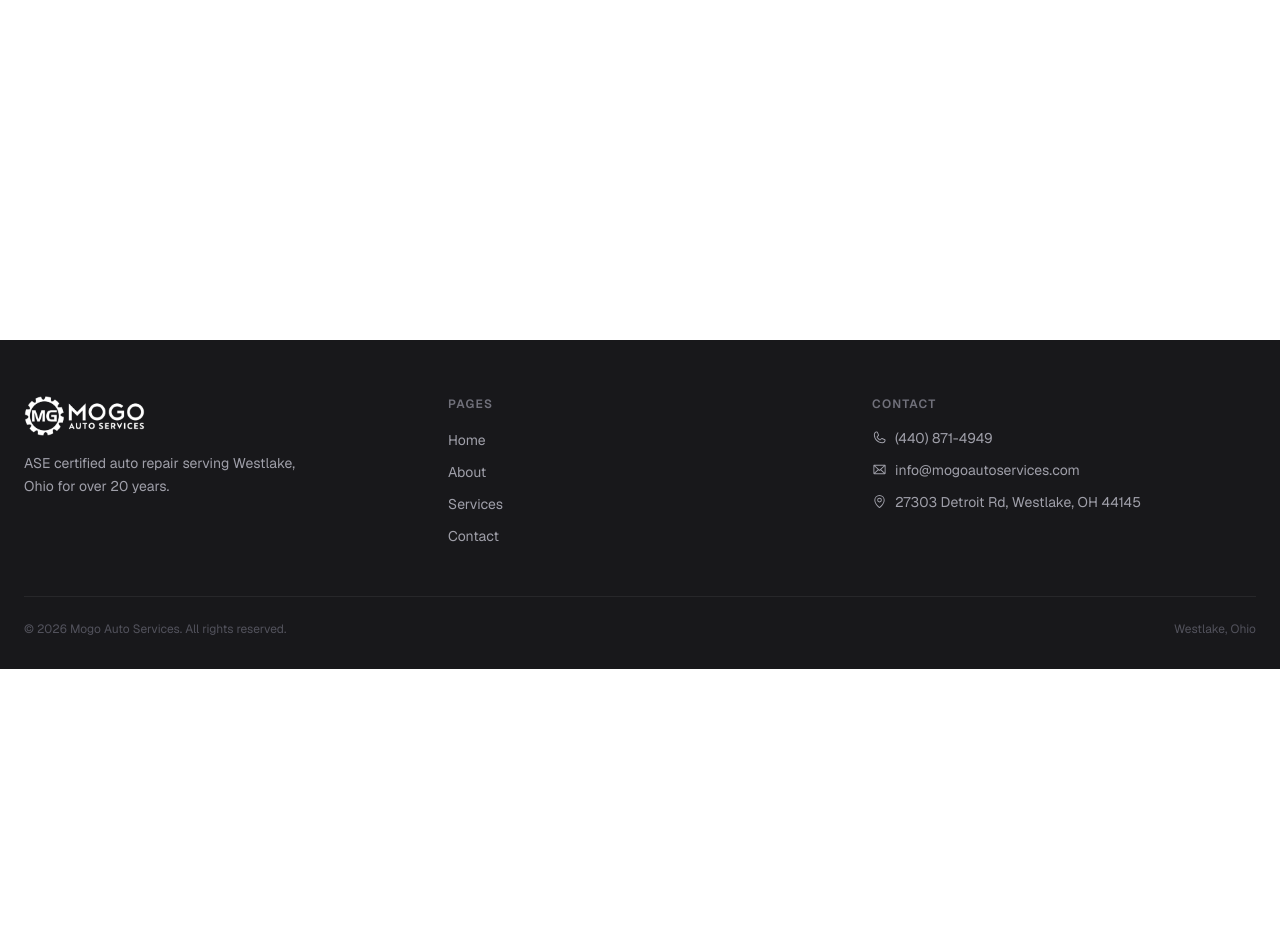
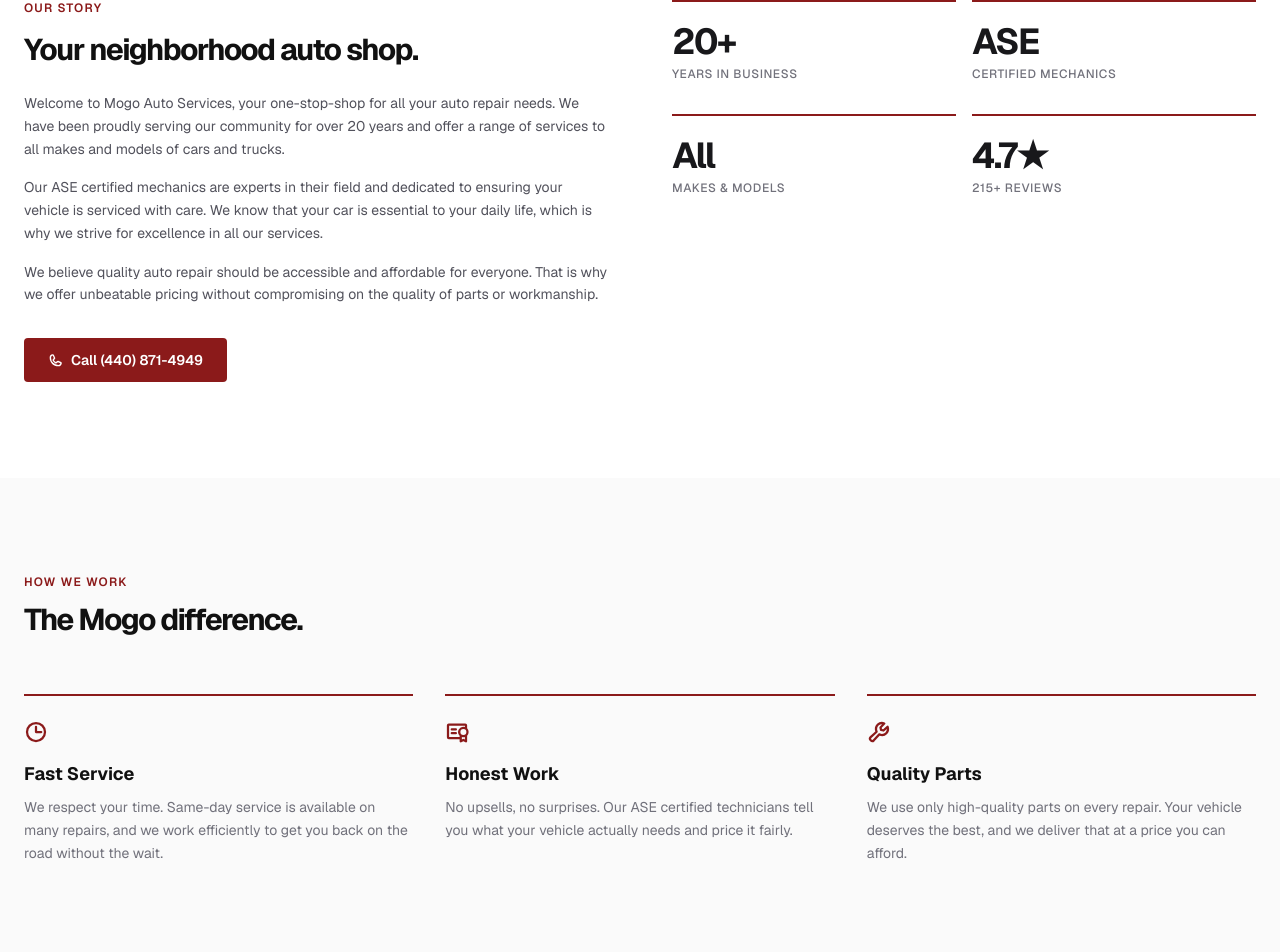
Before and after one commit to imaclin/mogo, a Next.js app: page /about in a window 1280 px wide. Before the commit this address had no page. Shown: the part 460-1412 px from the top of the page. Before the commit the page ends 1129 px from the top, so only its background shows below. Built offline with nearby package versions, Linux system fonts and the light colour scheme.

Commit message:
feat: build about page

```diff
--- /dev/null
+++ b/src/app/about/page.tsx
@@ -0,0 +1,116 @@
+// src/app/about/page.tsx
+import type { Metadata } from 'next';
+import { Phone, Certificate, Clock, Wrench } from '@phosphor-icons/react/dist/ssr';
+import FadeIn from '@/components/FadeIn';
+import { SITE } from '@/lib/content';
+
+export const metadata: Metadata = {
+  title: 'About Us',
+  description: `Learn about Mogo Auto Services - ASE certified mechanics serving Westlake, Ohio for over 20 years. All makes and models. Call ${SITE.phone}.`,
+};
+
+const STATS = [
+  { value: '20+', label: 'Years in Business' },
+  { value: 'ASE', label: 'Certified Mechanics' },
+  { value: 'All', label: 'Makes & Models' },
+  { value: '4.7★', label: '215+ Reviews' },
+];
+
+const VALUES = [
+  {
+    icon: Clock,
+    title: 'Fast Service',
+    body: 'We respect your time. Same-day service is available on many repairs, and we work efficiently to get you back on the road without the wait.',
+  },
+  {
+    icon: Certificate,
+    title: 'Honest Work',
+    body: 'No upsells, no surprises. Our ASE certified technicians tell you what your vehicle actually needs and price it fairly.',
+  },
+  {
+    icon: Wrench,
+    title: 'Quality Parts',
+    body: 'We use only high-quality parts on every repair. Your vehicle deserves the best, and we deliver that at a price you can afford.',
+  },
+];
+
+export default function AboutPage() {
+  return (
+    <>
+      {/* Hero */}
+      <section className="bg-zinc-900 pt-32 pb-20">
+        <div className="max-w-7xl mx-auto px-6">
+          <p className="text-red-mogo text-sm font-semibold uppercase tracking-widest mb-4">About Us</p>
+          <h1 className="text-5xl md:text-6xl font-bold text-white tracking-tighter leading-none max-w-xl">
+            Serving Westlake for over 20 years.
+          </h1>
+        </div>
+      </section>
+
+      {/* Story */}
+      <section className="py-24 bg-white">
+        <div className="max-w-7xl mx-auto px-6">
+          <div className="grid grid-cols-1 md:grid-cols-2 gap-16 items-start">
+            <FadeIn>
+              <p className="text-xs font-semibold uppercase tracking-widest text-red-mogo mb-4">Our Story</p>
+              <h2 className="text-3xl font-bold tracking-tighter mb-6">Your neighborhood auto shop.</h2>
+              <div className="space-y-4 text-zinc-600 text-sm leading-relaxed">
+                <p>
+                  Welcome to Mogo Auto Services, your one-stop-shop for all your auto repair needs. We have been proudly serving our community for over 20 years and offer a range of services to all makes and models of cars and trucks.
+                </p>
+                <p>
+                  Our ASE certified mechanics are experts in their field and dedicated to ensuring your vehicle is serviced with care. We know that your car is essential to your daily life, which is why we strive for excellence in all our services.
+                </p>
+                <p>
+                  We believe quality auto repair should be accessible and affordable for everyone. That is why we offer unbeatable pricing without compromising on the quality of parts or workmanship.
+                </p>
+              </div>
+              <a
+                href={SITE.phoneHref}
+                className="inline-flex items-center gap-2 bg-red-mogo hover:bg-red-mogo-dark text-white font-semibold px-6 py-3 rounded transition-colors mt-8 text-sm"
+              >
+                <Phone size={15} weight="bold" />
+                Call {SITE.phone}
+              </a>
+            </FadeIn>
+
+            <FadeIn delay={0.1}>
+              <div className="grid grid-cols-2 gap-4">
+                {STATS.map((stat) => (
+                  <div key={stat.label} className="border-t-2 border-red-mogo pt-5 pb-4">
+                    <div className="text-4xl font-bold tracking-tighter text-zinc-900 mb-1">{stat.value}</div>
+                    <div className="text-xs text-zinc-500 font-medium uppercase tracking-wider">{stat.label}</div>
+                  </div>
+                ))}
+              </div>
+            </FadeIn>
+          </div>
+        </div>
+      </section>
+
+      {/* Values */}
+      <section className="py-24 bg-zinc-50">
+        <div className="max-w-7xl mx-auto px-6">
+          <FadeIn>
+            <p className="text-xs font-semibold uppercase tracking-widest text-red-mogo mb-3">How we work</p>
+            <h2 className="text-3xl font-bold tracking-tighter mb-14">The Mogo difference.</h2>
+          </FadeIn>
+          <div className="grid grid-cols-1 md:grid-cols-3 gap-8">
+            {VALUES.map((v, i) => {
+              const ValIcon = v.icon;
+              return (
+                <FadeIn key={v.title} delay={i * 0.1}>
+                  <div className="border-t-2 border-red-mogo pt-6">
+                    <ValIcon size={24} weight="bold" className="text-red-mogo mb-4" />
+                    <h3 className="font-bold text-lg mb-2">{v.title}</h3>
+                    <p className="text-zinc-500 text-sm leading-relaxed">{v.body}</p>
+                  </div>
+                </FadeIn>
+              );
+            })}
+          </div>
+        </div>
+      </section>
+    </>
+  );
+}
```
